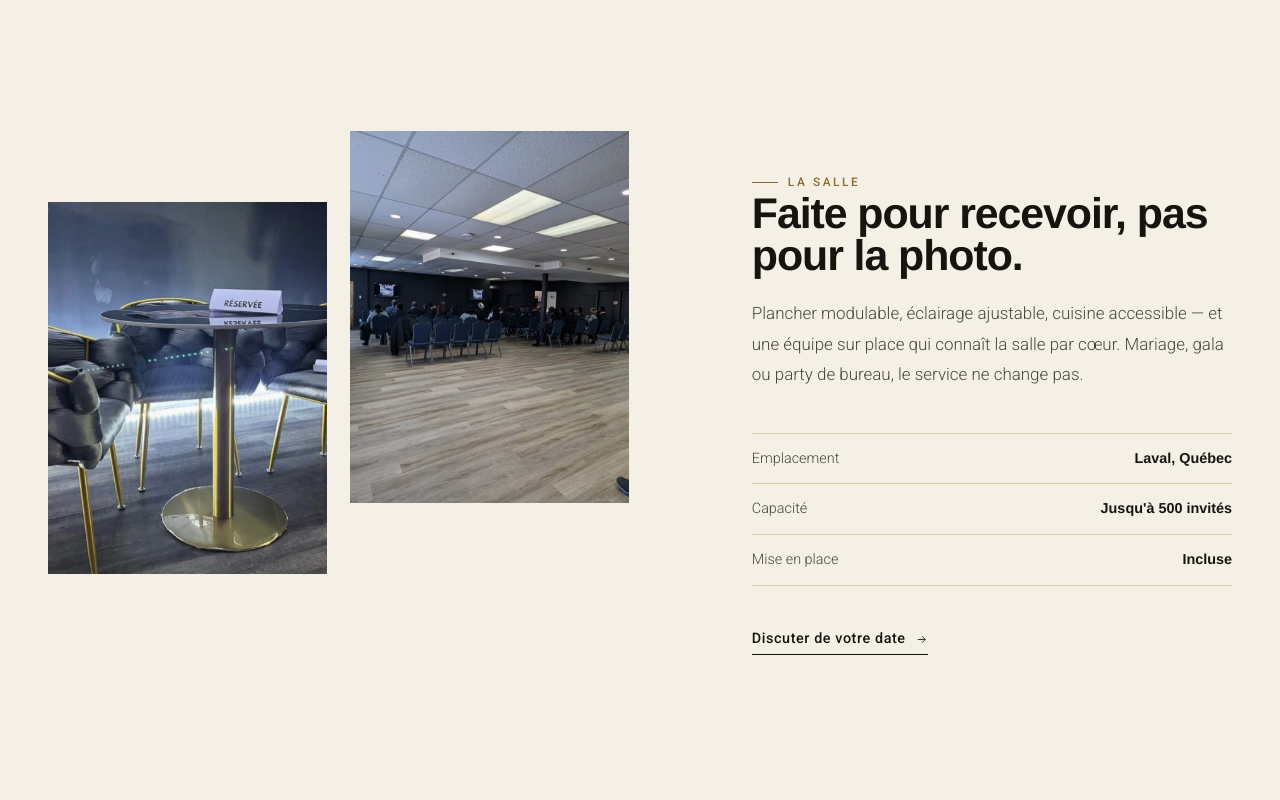
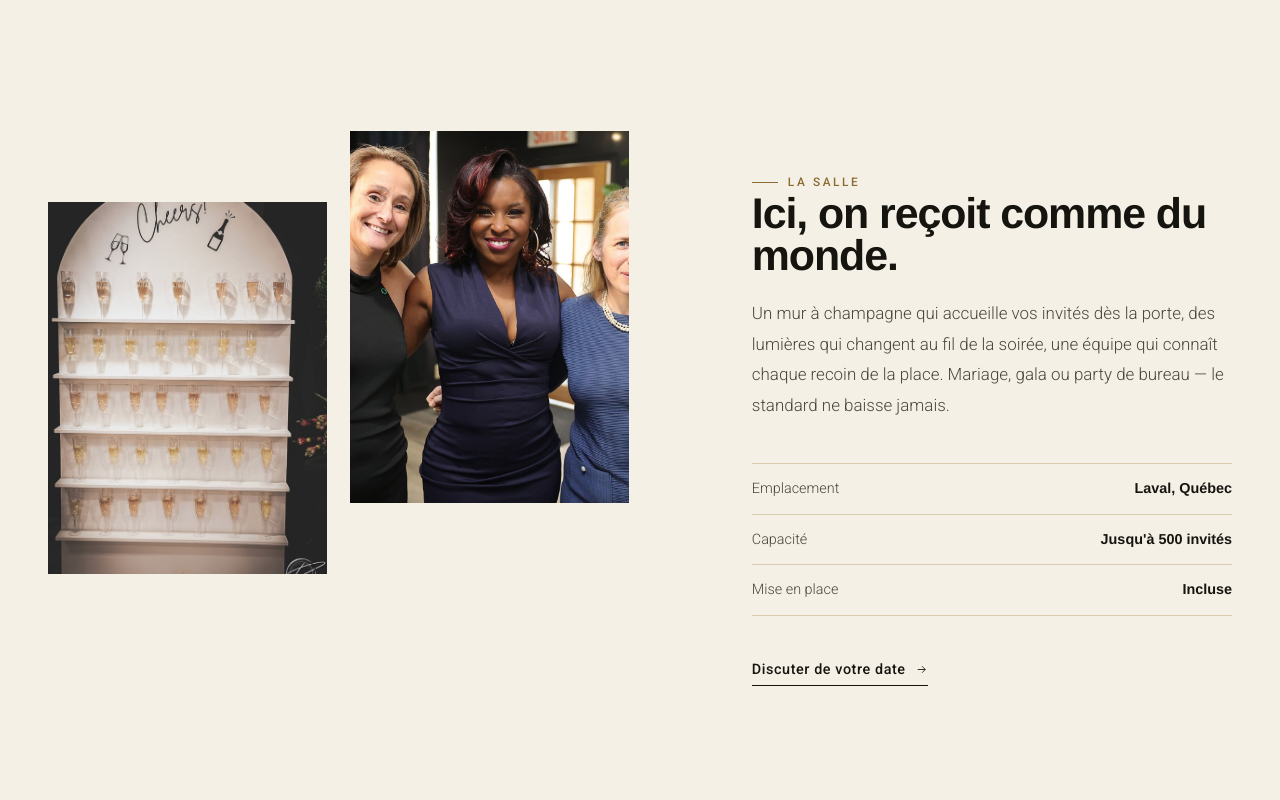
Before and after one commit to gestionsmartegy-create/espace-excelsior, a plain HTML site: page index.html in a window 1280 px wide. Shown: the part 1520-2320 px from the top of the page. Drawn offline with Linux system fonts and the light colour scheme.

Commit message:
Section "La salle" : nouvelles photos + texte plus accueillant
Remplace les deux photos de salle vide par le mur à champagne
"Cheers!" et une photo d'invités en soirée — plus vivant, plus
représentatif de l'expérience réelle. Texte réécrit en conséquence.

```diff
--- a/index.html
+++ b/index.html
@@ -82,13 +82,13 @@
 <section class="section" id="about">
   <div class="about rv">
     <div class="about-media">
-      <div class="am-a"><img src="assets/images/salle-12.jpg" alt="Détail mobilier, Espace Excelsior" loading="lazy"></div>
-      <div class="am-b"><img src="assets/images/salle-07.jpg" alt="Salle Espace Excelsior en activité" loading="lazy"></div>
+      <div class="am-a"><img src="assets/images/recevoir-champagne.jpg" alt="Mur à champagne, Espace Excelsior" loading="lazy"></div>
+      <div class="am-b"><img src="assets/images/recevoir-invites.jpg" alt="Invités à une soirée, Espace Excelsior" loading="lazy"></div>
     </div>
     <div class="about-text">
       <p class="kicker">La salle</p>
-      <h2>Faite pour recevoir, pas pour la photo.</h2>
-      <p class="body-text">Plancher modulable, éclairage ajustable, cuisine accessible — et une équipe sur place qui connaît la salle par cœur. Mariage, gala ou party de bureau, le service ne change pas.</p>
+      <h2>Ici, on reçoit comme du monde.</h2>
+      <p class="body-text">Un mur à champagne qui accueille vos invités dès la porte, des lumières qui changent au fil de la soirée, une équipe qui connaît chaque recoin de la place. Mariage, gala ou party de bureau — le standard ne baisse jamais.</p>
       <div class="about-list">
         <div><span>Emplacement</span><span>Laval, Québec</span></div>
         <div><span>Capacité</span><span>Jusqu'à 500 invités</span></div>
```
Also changed, not shown: assets/images/recevoir-champagne.jpg (added), assets/images/recevoir-invites.jpg (added).
